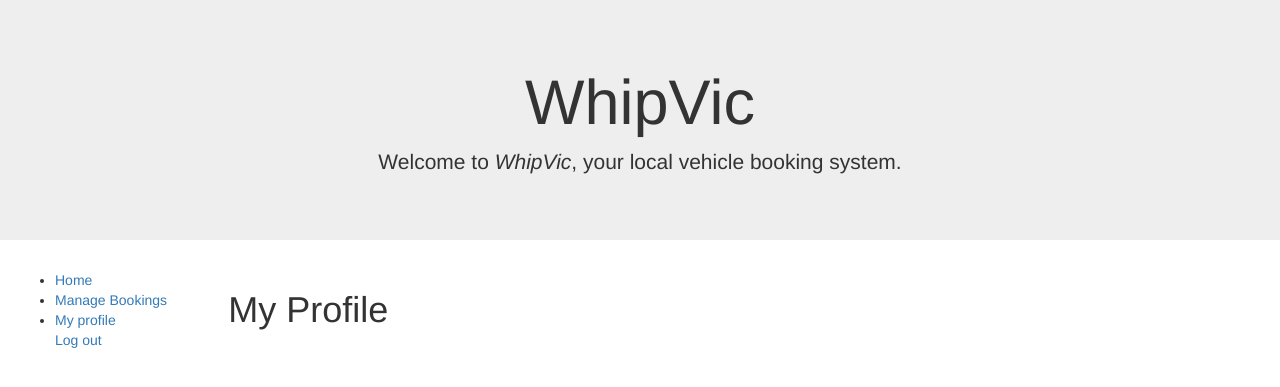
After one commit to KRT2305/SENG330, a Django app: page /auto/4/profile/ in a window 1280 px wide. The commit adds this page. Shown: the top 387 px of the page. Run offline with Django 3.2, Linux system fonts and the light colour scheme; data comes from the database, SQL or seed files in the repository; some libraries are stand-ins or nearby versions.

Commit message:
added profiles view

```diff
--- a/Project/car_share/auto/templates/base_generic.html
+++ b/Project/car_share/auto/templates/base_generic.html
@@ -30,7 +30,7 @@
       <ul class="sidebar-nav">
           <li><a href="{% url 'index' %}">Home</a></li>
           <li><a href="{% url 'bookings' customer_id=user.id %}">Manage Bookings</a></li>
-          <li><a href="">My profile</a></li>
+          <li><a href="{% url 'profile' customer_id=user.id %}">My profile</a></li>
           <a href="{% url 'logout' %}">Log out</a>
       </ul>
      {% endblock %}
--- /dev/null
+++ b/Project/car_share/auto/templates/profile.html
@@ -0,0 +1,8 @@
+{% extends "base_generic.html" %}
+
+{% block content %}
+
+<h1>My Profile</h1>
+<p><Name: </p>
+
+{% endblock %}
--- a/Project/car_share/auto/urls.py
+++ b/Project/car_share/auto/urls.py
@@ -6,4 +6,5 @@ urlpatterns = [
     url(r'^$', views.index, name='index'),
     url(r'^(?P<customer_id>[0-9]+)/$', views.detail, name='detail'),
     url(r'^(?P<customer_id>[0-9]+)/bookings/$', views.bookings, name='bookings'),
+    url(r'^(?P<customer_id>[0-9]+)/profile/$', views.profile, name='profile'),
 ]
--- a/Project/car_share/auto/views.py
+++ b/Project/car_share/auto/views.py
@@ -2,7 +2,7 @@ from django.http import HttpResponse
 from django.shortcuts import render, redirect
 from django.contrib.auth import authenticate, login
 from .models import Customer, Depot, Vehicle, Booking
-from django.contrib.auth.decorators import login_required
+from django.contrib.auth.decorators import login_required, user_passes_test
 from django.http import Http404
 
 @login_required
@@ -15,13 +15,15 @@ def index(request):
         context={'customer_list':customer_list},
     )
 
+@login_required
 def detail(request, customer_id):
     return HttpResponse("You're viewing customer %s" % customer_id)
 
-'''def bookings(request, customer_id):
-    response = "You're looking at the bookings of customer %s."
-    return HttpResponse(response % customer_id) '''
+'''def logged_in():
+    return (Customer.objects.get(id=customer_id)) =='''
 
+@login_required
+#@user_passes_test(logged_in)
 def bookings(request, customer_id):
     booking_list = Booking.objects.bookings(Customer.objects.get(id=customer_id))
     return render(
@@ -29,3 +31,11 @@ def bookings(request, customer_id):
         'bookings.html',
         context={'booking_list': booking_list},
     )
+
+def profile(request, customer_id):
+    current_customer = Booking.objects.bookings(Customer.objects.get(id=customer_id))
+    return render(
+        request,
+        'profile.html',
+        context={'current_customer': current_customer},
+    )
```
